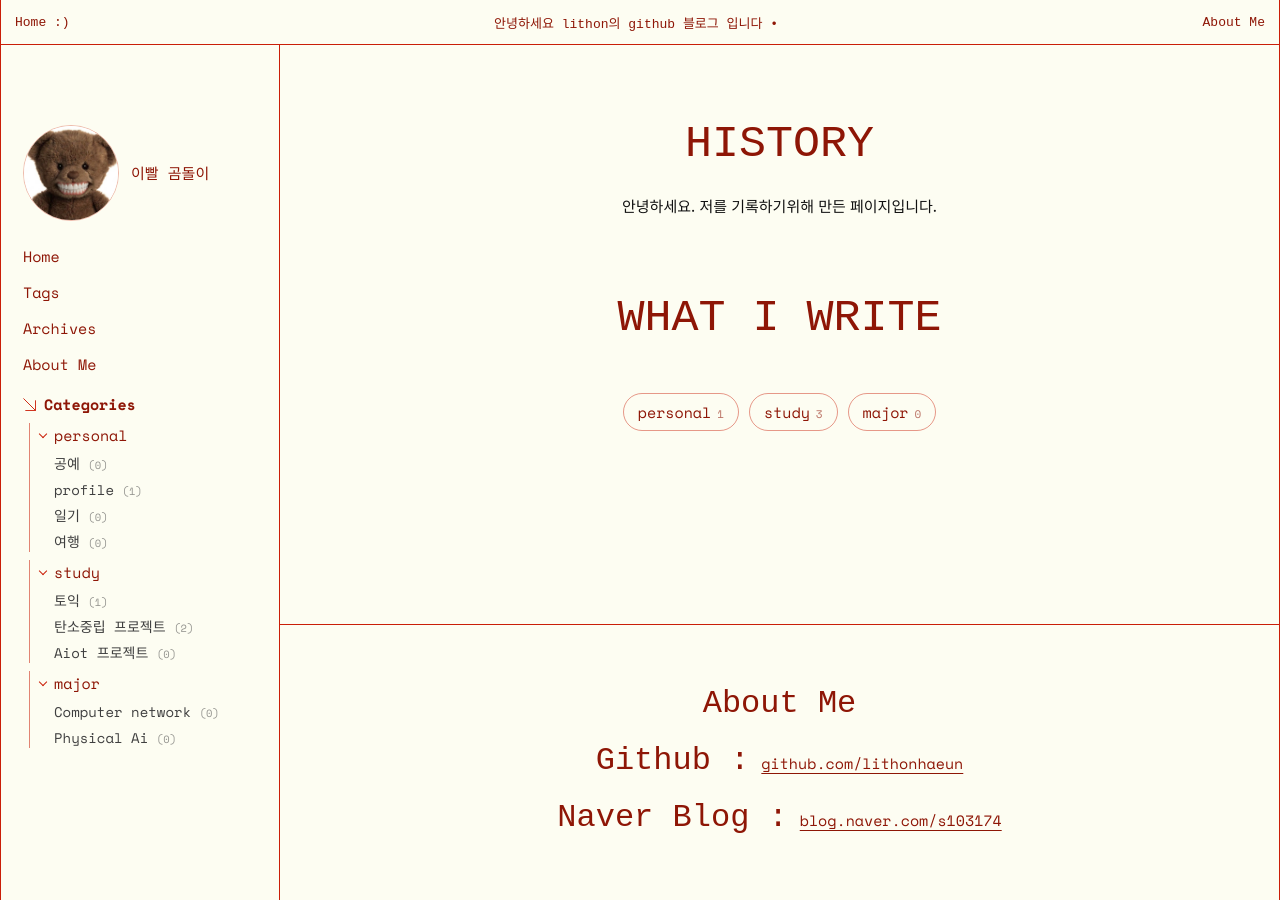
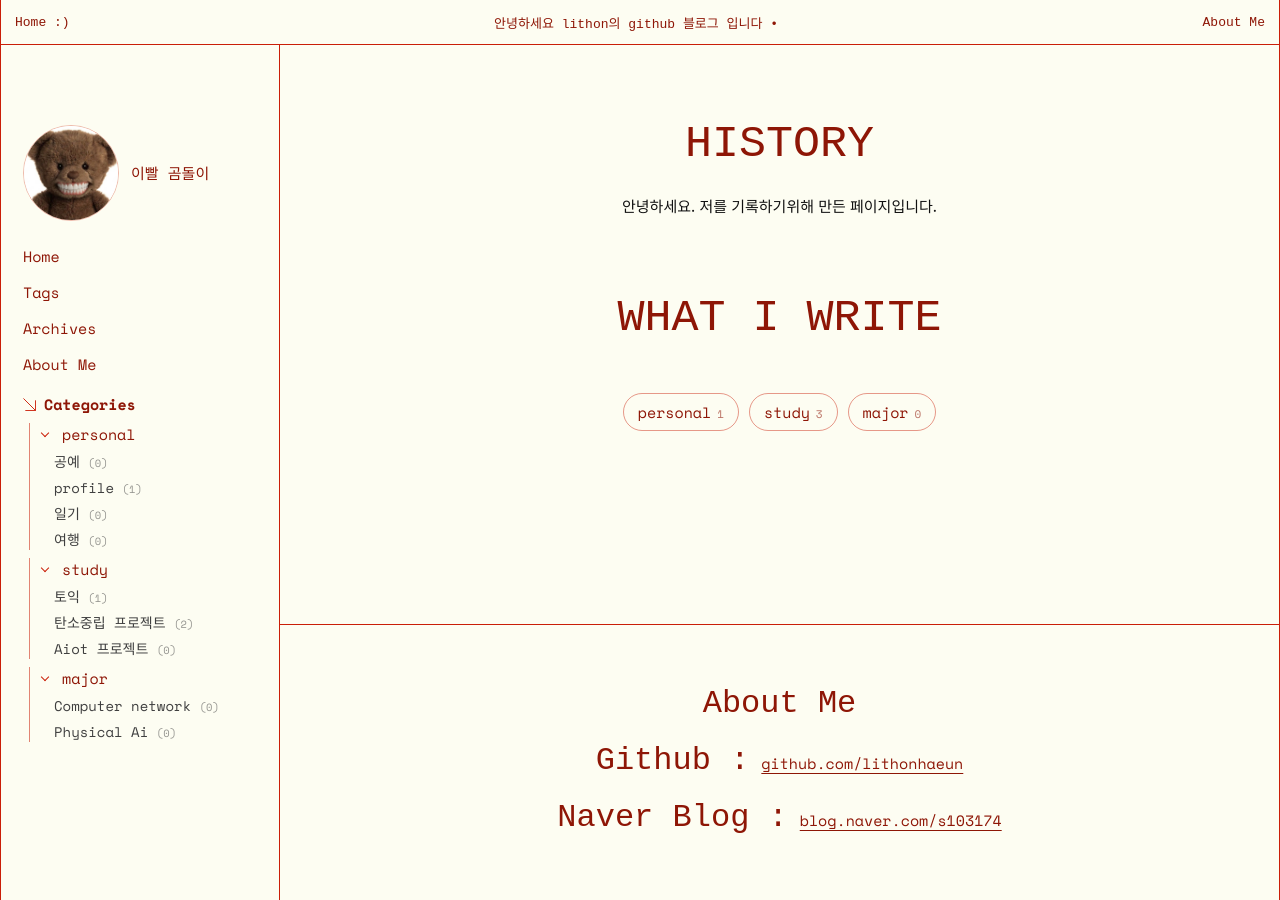
Before and after one commit to lithonhaeun/lithonhaeun.github.io, a Jekyll site: the page built from about.html, in a window 1280 px wide. Built offline with Jekyll 4.4.1, drawn with Linux system fonts in a browser that asks for light colours; some web fonts are replaced.

Commit message:
화살표는 접기, 이름은 카테고리 이동

```diff
--- a/_includes/sidebar.html
+++ b/_includes/sidebar.html
@@ -15,7 +15,10 @@
       {%- assign cat_posts = site.posts | where_exp: "p", "p.categories[0] == cat.id" -%}
       {% include cat-subs.html cat=cat %}
       <div class="tree__cat" data-cat="{{ cat.id }}">
-        <button type="button" class="tree__label{% if cur_cat == cat.id %} is-on{% endif %}" aria-expanded="true" aria-controls="subs-{{ cat.id }}"><span class="chev" aria-hidden="true"></span>{{ cat.id }}</button>
+        <div class="tree__head">
+          <button type="button" class="tree__toggle" aria-expanded="true" aria-controls="subs-{{ cat.id }}" aria-label="{{ cat.id }} 태그 접기/펼치기"><span class="chev" aria-hidden="true"></span></button>
+          <a class="tree__label{% if cur_cat == cat.id %} is-on{% endif %}" href="{{ '/category/' | append: cat.id | append: '/' | relative_url }}">{{ cat.id }}</a>
+        </div>
         <div class="tree__subs" id="subs-{{ cat.id }}">
           {%- for sub_name in sub_names -%}{%- assign sub_size = cat_posts | where_exp: "p", "p.categories[1] == sub_name" | size -%}
           <a class="tree__sub{% if cur_cat == cat.id and page.categories[1] == sub_name %} is-on{% endif %}" href="{{ '/category/' | append: cat.id | append: '/' | relative_url }}#{{ sub_name | slugify }}">{{ sub_name }} <span class="tree__n">({{ sub_size }})</span></a>
--- a/assets/css/style.css
+++ b/assets/css/style.css
@@ -127,7 +127,10 @@
 .tree__root{display:flex;align-items:center;gap:8px;font-size:15px;font-weight:700}
 .arr{width:13px;height:13px;fill:none;stroke:var(--red);stroke-width:2;flex-shrink:0}
 .tree__cat{margin-left:6px;padding-left:10px;border-left:1px solid rgba(202,30,8,.54);display:flex;flex-direction:column;gap:6px}
-.tree__label{display:flex;align-items:center;gap:8px;width:100%;font-size:15px;color:var(--ink);padding:1px 0}
+.tree__head{display:flex;align-items:center;gap:8px}
+.tree__toggle{display:flex;align-items:center;justify-content:center;width:18px;height:18px;flex-shrink:0;margin-left:-4px;border-radius:3px}
+.tree__toggle:hover{background:rgba(202,30,8,.10)}
+.tree__label{font-size:15px;color:var(--ink)}
 .tree__label:hover{opacity:.7}
 .tree__label.is-on{font-weight:700}
 .chev{width:6px;height:6px;border-right:1.4px solid var(--red);border-bottom:1.4px solid var(--red);transform:rotate(45deg);transition:transform .25s;flex-shrink:0;margin-bottom:2px}
--- a/assets/js/main.js
+++ b/assets/js/main.js
@@ -113,14 +113,14 @@
   });
 })();
 
-// 사이드바: 카테고리 이름을 눌러 접고 펴기 (페이지를 열면 항상 펼쳐진 상태)
+// 사이드바: 화살표를 눌러 접고 펴기 (이름을 누르면 카테고리 페이지로 가요)
 (function () {
   var cats = document.querySelectorAll('.tree__cat');
   if (!cats.length) return;
   var reduce = window.matchMedia && window.matchMedia('(prefers-reduced-motion: reduce)').matches;
 
   cats.forEach(function (cat) {
-    var btn = cat.querySelector('.tree__label');
+    var btn = cat.querySelector('.tree__toggle');
     var panel = cat.querySelector('.tree__subs');
     if (!btn || !panel) return;
 
```
